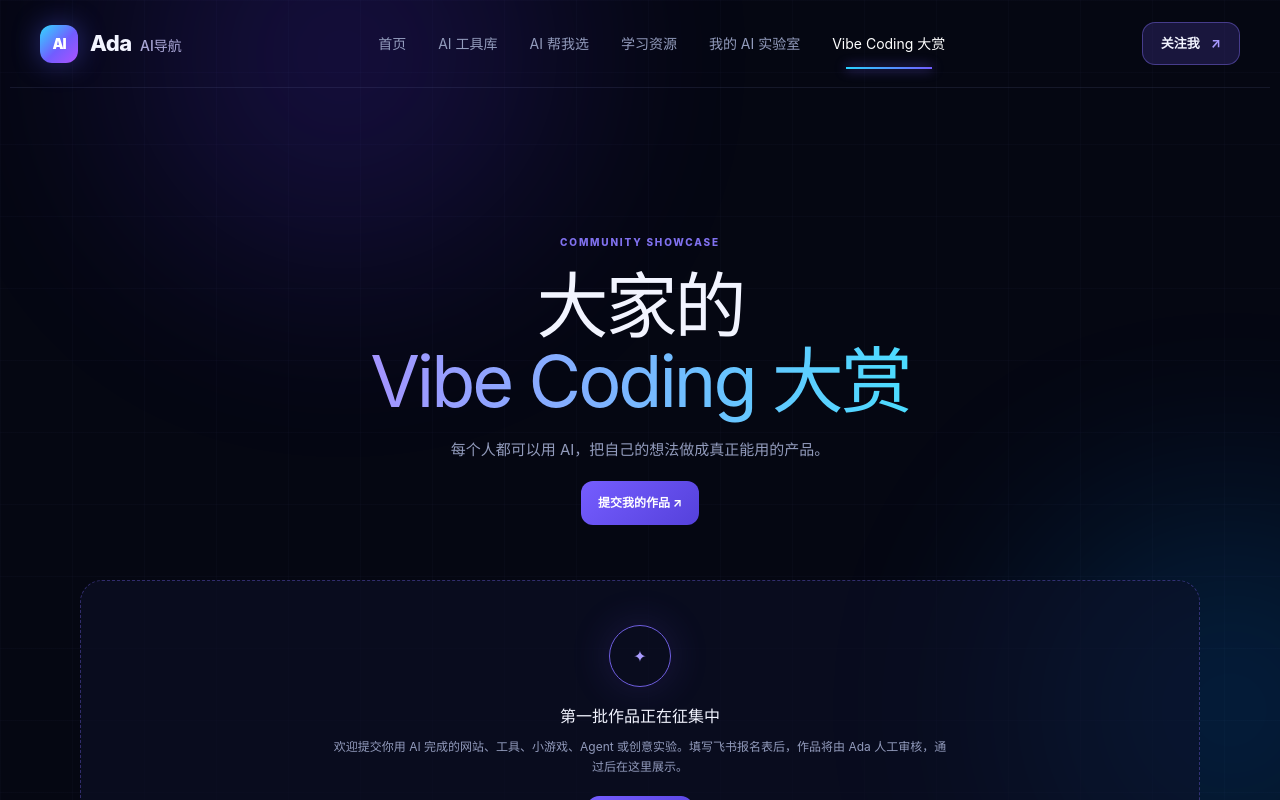
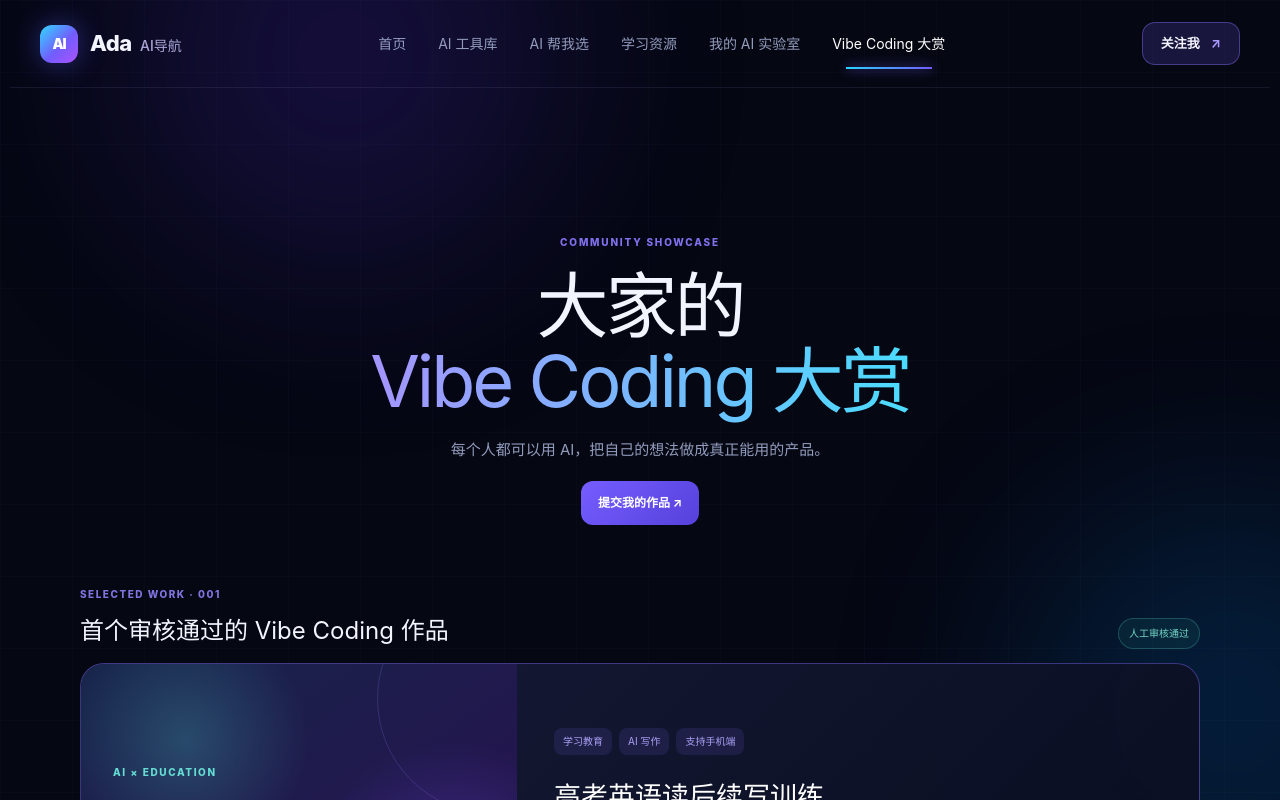
Before and after one commit to wyx729/ada-ai-nav, a Next.js app: page / in a window 1280 px wide. Both pictures are taken after a click on the button "查看投稿规则". Shown: the top 800 px of the page. Built offline with nearby package versions, Linux system fonts and the light colour scheme.

Commit message:
test: add first approved Vibe Coding work

```diff
--- a/app/page.tsx
+++ b/app/page.tsx
@@ -233,7 +233,6 @@ type SearchResolution =
 function normalizeSearchText(value: string) {
   return value.toLowerCase().replace(/[\s·、，。！？,.!?：:；;（）()【】[\]_-]/g, "");
 }
-
 function resolveSearch(value: string): SearchResolution {
   const keyword = normalizeSearchText(value);
   if (!keyword) return { mode: "none", category: "全部工具", terms: [] };
@@ -716,7 +715,7 @@ export default function Home() {
             <div>
               <small>COMMUNITY SHOWCASE</small>
               <h2>大家的 Vibe Coding 大赏</h2>
-              <p>第一批作品正在征集中，欢迎提交你的 Vibe Coding 产品。</p>
+              <p>首个审核通过的作品已经入选，欢迎继续提交你的 Vibe Coding 产品。</p>
             </div>
             <div className="showcase-actions">
               <button className="text-action" onClick={() => go("vibe")}>查看投稿规则</button>
@@ -900,7 +899,18 @@ export default function Home() {
       {view === "vibe" && (
         <section className="page-shell">
           <div className="page-hero vibe-hero"><small>COMMUNITY SHOWCASE</small><h1>大家的<br /><span>Vibe Coding 大赏</span></h1><p>每个人都可以用 AI，把自己的想法做成真正能用的产品。</p><a className="big-action" href={vibeSubmissionUrl} target="_blank" rel="noreferrer">提交我的作品 ↗</a></div>
-          <section className="submission-empty"><div className="empty-orbit">✦</div><h2>第一批作品正在征集中</h2><p>欢迎提交你用 AI 完成的网站、工具、小游戏、Agent 或创意实验。填写飞书报名表后，作品将由 Ada 人工审核，通过后在这里展示。</p><a className="big-action" href={vibeSubmissionUrl} target="_blank" rel="noreferrer">打开报名表 ↗</a></section>
+          <section className="vibe-winners">
+            <div className="vibe-section-head"><div><small>SELECTED WORK · 001</small><h2>首个审核通过的 Vibe Coding 作品</h2></div><span>人工审核通过</span></div>
+            <a className="vibe-product-card" href="https://aixuxie.xyz/login" target="_blank" rel="noreferrer">
+              <div className="vibe-product-cover"><span>AI × EDUCATION</span><strong>高考英语<br />读后续写训练</strong><i>01</i></div>
+              <div className="vibe-product-copy">
+                <div className="vibe-tags"><span>学习教育</span><span>AI 写作</span><span>支持手机端</span></div>
+                <h2>高考英语读后续写训练</h2>
+                <p>面向高考英语学习场景的 AI 智能写作指导系统，提供读后续写与应用文的导读、写作训练和批改点评。</p>
+                <div className="vibe-product-meta"><span>首个入选作品</span><b>访问产品 ↗</b></div>
+              </div>
+            </a>
+          </section>
           <div className="submission-layout">
             <article className="submission-card"><small>可以投稿</small><h2>真实可访问的 Vibe Coding 产品</h2><ul><li>网站与效率工具</li><li>学习教育与内容创作</li><li>AI Agent 与自动化</li><li>游戏、互动和艺术实验</li></ul></article>
             <article className="submission-card"><small>审核标准</small><h2>先保证真实、安全与可用</h2><ul><li>至少具备一项可使用功能</li><li>介绍真实且拥有发布权</li><li>不存在欺诈、恶意下载和侵权</li><li>链接可以稳定访问</li></ul></article>
```
